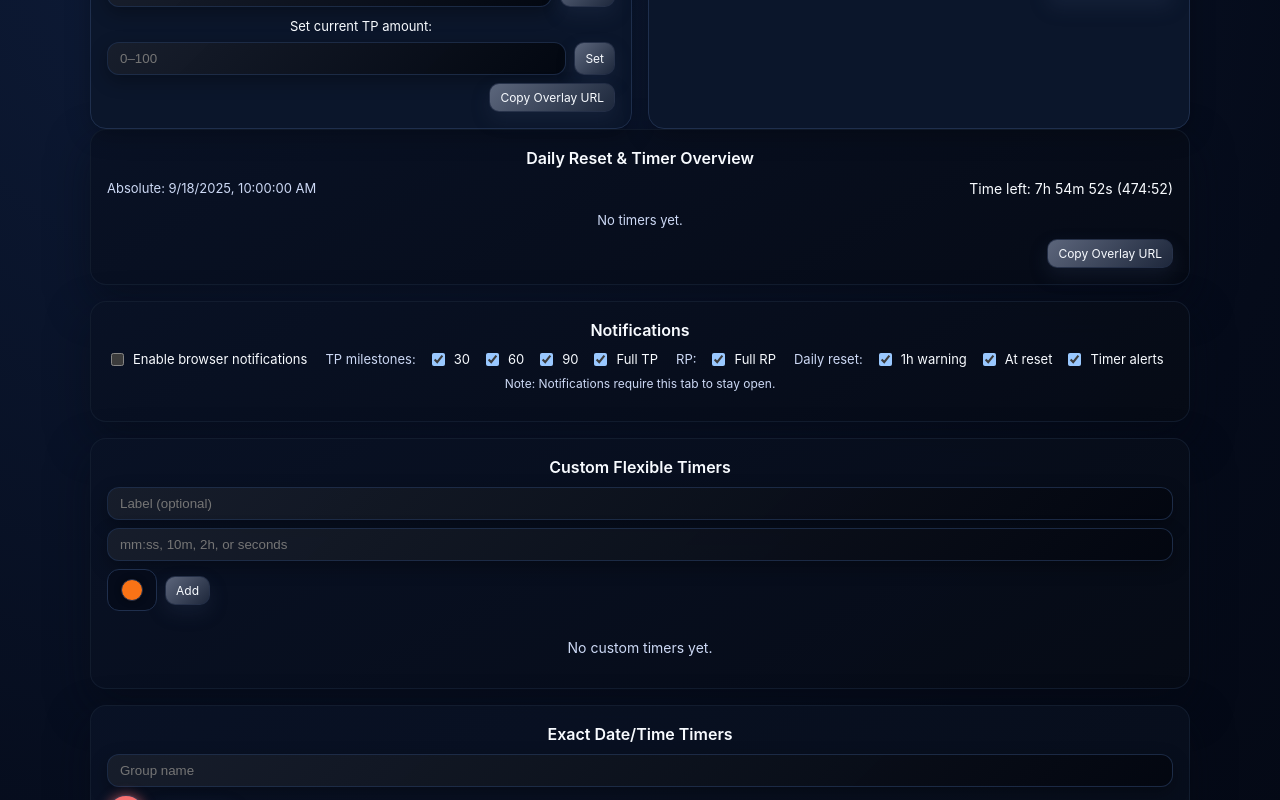
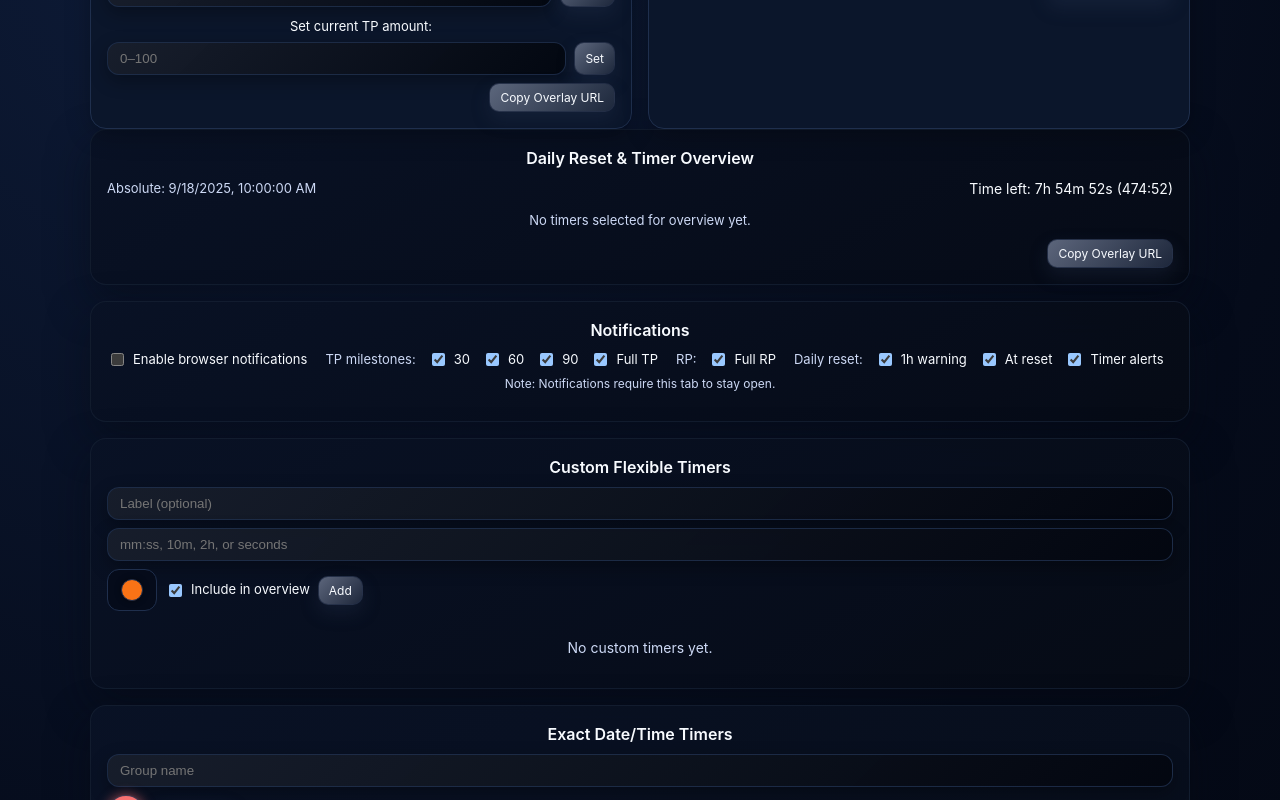
Before and after one commit to TwilightLilyy/Umamasume-Tracker, a React (Vite) app: page / in a window 1280 px wide. Shown: the part 528-1328 px from the top of the page. Built offline with nearby package versions, Linux system fonts and the light colour scheme.

Commit message:
Make custom timer overview inclusion configurable

```diff
--- a/src/App.tsx
+++ b/src/App.tsx
@@ -1172,7 +1172,7 @@ function ResourceCard({
 }
 
 interface AddTimerFormProps {
-  onAdd: (label: string, duration: string, color: string) => void;
+  onAdd: (label: string, duration: string, color: string, includeInOverview: boolean) => void;
   defaultColor: string;
 }
 
@@ -1180,6 +1180,7 @@ function AddTimerForm({ onAdd, defaultColor }: AddTimerFormProps) {
   const [label, setLabel] = useState("");
   const [dur, setDur] = useState("");
   const [color, setColor] = useState(defaultColor);
+  const [includeOverview, setIncludeOverview] = useState(true);
   const place = "mm:ss, 10m, 2h, or seconds";
 
   useEffect(() => {
@@ -1227,12 +1228,18 @@ function AddTimerForm({ onAdd, defaultColor }: AddTimerFormProps) {
           }}
         />
       </label>
+      <Checkbox
+        checked={includeOverview}
+        onChange={setIncludeOverview}
+        label="Include in overview"
+      />
       <SmallBtn
         onClick={() => {
-          onAdd(label, dur, color);
+          onAdd(label, dur, color, includeOverview);
           setLabel("");
           setDur("");
           setColor(defaultColor);
+          setIncludeOverview(true);
         }}
       >
         Add
@@ -1611,6 +1618,7 @@ interface TimerData {
   color?: string;
   durationMs?: number;
   remainingMs?: number;
+  includeInOverview?: boolean;
 }
 
 interface TimerDisplayData extends TimerData {
@@ -1618,6 +1626,7 @@ interface TimerDisplayData extends TimerData {
   totalMs: number;
   progress: number;
   colorResolved: string;
+  includeInOverview: boolean;
 }
 
 function computeTimerRemainingMs(t: TimerData, nowMs: number) {
@@ -1663,9 +1672,20 @@ interface TimerRowProps {
   onDelete: () => void;
   onCopy: () => void;
   onColorChange: (color: string) => void;
-}
-
-function TimerRow({ t, meta, onAddMinutes, onPause, onReset, onDelete, onCopy, onColorChange }: TimerRowProps) {
+  onToggleOverview: (include: boolean) => void;
+}
+
+function TimerRow({
+  t,
+  meta,
+  onAddMinutes,
+  onPause,
+  onReset,
+  onDelete,
+  onCopy,
+  onColorChange,
+  onToggleOverview,
+}: TimerRowProps) {
   const remaining = meta.remainingMs;
   const statusLabel = t.isPaused
     ? `Paused (${formatDHMS(remaining)})`
@@ -1747,6 +1767,11 @@ function TimerRow({ t, meta, onAddMinutes, onPause, onReset, onDelete, onCopy, o
         <SmallBtn danger onClick={onDelete}>
           Delete
         </SmallBtn>
+        <Checkbox
+          checked={meta.includeInOverview}
+          onChange={onToggleOverview}
+          label="Include in overview"
+        />
       </div>
     </div>
   );
@@ -1762,7 +1787,7 @@ function TimerOverviewList({ timers, absTimers, timeZone }: TimerOverviewListPro
   if (!timers.length && !absTimers.length)
     return (
       <p style={{ color: COLOR.subtle, fontSize: 13, marginTop: 6, marginBottom: 0 }}>
-        No timers yet.
+        No timers selected for overview yet.
       </p>
     );
 
@@ -2272,6 +2297,7 @@ export default function UmaResourceTracker() {
             created: nowMs,
             color: defaultTimerColor(index),
             durationMs: 0,
+            includeInOverview: true,
           };
         const rem = Number.isFinite(t.remainingMs) ? (t.remainingMs as number) : 0;
         const hasTarget = Number.isFinite(t.targetTs);
@@ -2286,10 +2312,12 @@ export default function UmaResourceTracker() {
         const duration = Number.isFinite(t.durationMs)
           ? Math.max(0, t.durationMs as number)
           : computeTimerTotalMs(candidate, remaining, nowMs);
+        const includeInOverview = t.includeInOverview !== false;
         return {
           ...candidate,
           color: sanitizeTimerColor(candidate.color, index),
           durationMs: duration,
+          includeInOverview,
         };
       })
     );
@@ -2303,7 +2331,15 @@ export default function UmaResourceTracker() {
       const total = computeTimerTotalMs(t, remaining, nowMs);
       const colorResolved = resolveTimerColor(t, index);
       const progress = total > 0 ? clamp(1 - remaining / total, 0, 1) : 1;
-      return { ...t, remainingMs: remaining, totalMs: total, progress, colorResolved } as TimerDisplayData;
+      const includeInOverview = t.includeInOverview !== false;
+      return {
+        ...t,
+        remainingMs: remaining,
+        totalMs: total,
+        progress,
+        colorResolved,
+        includeInOverview,
+      } as TimerDisplayData;
     });
   }, [timers, tick]);
 
@@ -2334,7 +2370,7 @@ export default function UmaResourceTracker() {
   }, [absTimers, absGroups, fallbackGroupId]);
 
   const timerSummary = useMemo(() => {
-    const arr = [...decoratedTimers];
+    const arr = decoratedTimers.filter((t) => t.includeInOverview);
     arr.sort((a, b) => {
       const weight = (x: TimerDisplayData) => {
         if (!x.isPaused && x.remainingMs > 0) return 0;
@@ -2618,7 +2654,12 @@ export default function UmaResourceTracker() {
     if (kind === "tp") setTP((prev) => ({ ...prev, nextOverride: target }));
     else setRP((prev) => ({ ...prev, nextOverride: target }));
   }
-  function addTimer(label: string, input: string, colorInput: string) {
+  function addTimer(
+    label: string,
+    input: string,
+    colorInput: string,
+    includeInOverview: boolean
+  ) {
     const ms = parseFlexible(input);
     if (ms == null) return;
     const nowMs = now();
@@ -2633,6 +2674,7 @@ export default function UmaResourceTracker() {
         created: nowMs,
         color,
         durationMs: ms,
+        includeInOverview: includeInOverview !== false,
       };
       return [...prev, t];
     });
@@ -2714,6 +2756,9 @@ export default function UmaResourceTracker() {
     setTimers((prev) =>
       prev.map((t, index) => (t.id === id ? { ...t, color: sanitizeTimerColor(colorInput, index) } : t))
     );
+  }
+  function setTimerIncludeInOverview(id: string, include: boolean) {
+    setTimers((prev) => prev.map((t) => (t.id === id ? { ...t, includeInOverview: include } : t)));
   }
   function deleteTimer(id: string) {
     setTimers((prev) => prev.filter((t) => t.id !== id));
@@ -3181,6 +3226,7 @@ export default function UmaResourceTracker() {
                 onDelete={() => deleteTimer(meta.id)}
                 onCopy={() => copyOverlayURL("timer", meta.id)}
                 onColorChange={(color) => changeTimerColor(meta.id, color)}
+                onToggleOverview={(include) => setTimerIncludeInOverview(meta.id, include)}
               />
             ))
           )}
```
